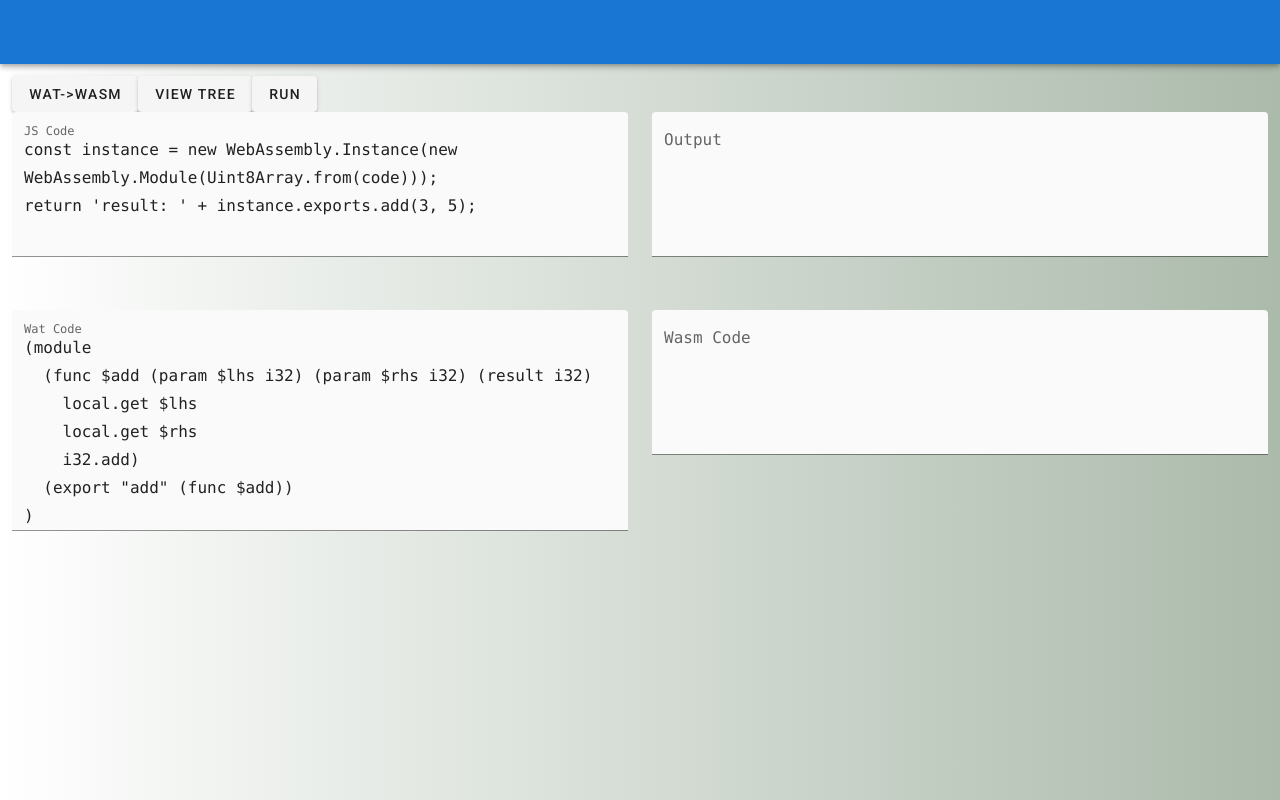
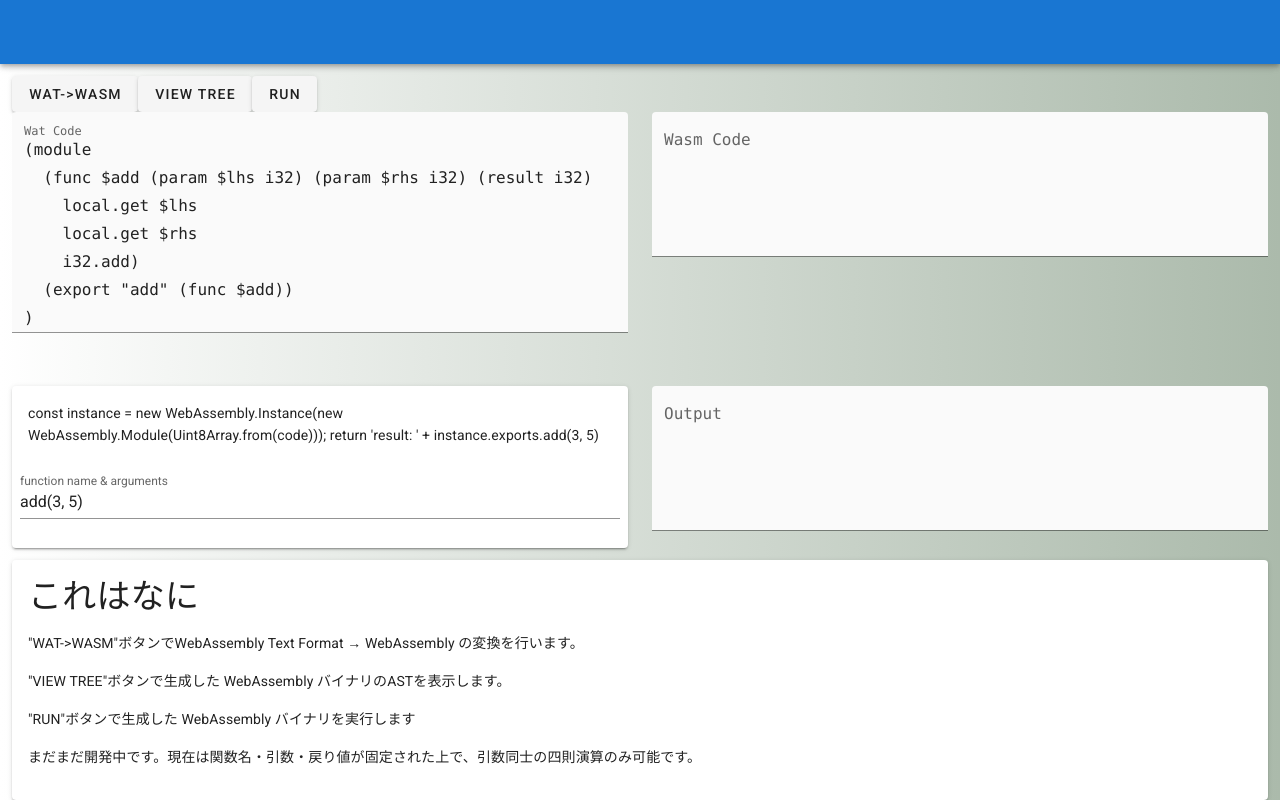
Before and after one commit to w-haibara/vuewat, a Vue app: page / in a window 1280 px wide. Built offline with nearby package versions, Linux system fonts and the light colour scheme.

Commit message:
公開用に整備した

```diff
--- a/src/components/WatToWasm.vue
+++ b/src/components/WatToWasm.vue
@@ -46,31 +46,6 @@
               class="codearea"
               spellcheck="false"
               filled
-              label="JS Code"
-              auto-grow
-              background-color="grey lighten-5"
-              color="grey darken-4"
-              v-model="js_code"
-            ></v-textarea>
-          </v-col>
-          <v-col cols="12" sm="6">
-            <v-textarea
-              class="codearea"
-              :readonly="true"
-              spellcheck="false"
-              filled
-              label="Output"
-              auto-grow
-              background-color="grey lighten-5"
-              color="grey darken-4"
-              v-model="output"
-            ></v-textarea>
-          </v-col>
-          <v-col cols="12" sm="6">
-            <v-textarea
-              class="codearea"
-              spellcheck="false"
-              filled
               label="Wat Code"
               auto-grow
               background-color="grey lighten-5"
@@ -90,7 +65,41 @@
               v-model="wasm_code_disp"
             ></v-textarea>
           </v-col>
+          <v-col cols="12" sm="6">
+            <v-card class="mx-auto">
+              <v-card-text>
+                <div class="text--primary">{{js_code}}{{wasm_function_name}}</div>
+              </v-card-text>
+              <v-card-actions>
+                <v-text-field label="function name & arguments" v-model="wasm_function_name"></v-text-field>
+              </v-card-actions>
+            </v-card>
+          </v-col>
+          <v-col cols="12" sm="6">
+            <v-textarea
+              class="codearea"
+              :readonly="true"
+              spellcheck="false"
+              filled
+              label="Output"
+              auto-grow
+              background-color="grey lighten-5"
+              color="grey darken-4"
+              v-model="output"
+            ></v-textarea>
+          </v-col>
         </v-row>
+        <v-card class="mx-auto">
+          <v-card-text>
+            <div class="text--primary">
+              <p class="display-1 text--primary">これはなに</p>
+              <p>"WAT->WASM"ボタンでWebAssembly Text Format → WebAssembly の変換を行います。</p>
+              <p>"VIEW TREE"ボタンで生成した WebAssembly バイナリのASTを表示します。</p>
+              <p>"RUN"ボタンで生成した WebAssembly バイナリを実行します</p>
+              <p>まだまだ開発中です。現在は関数名・引数・戻り値が固定された上で、引数同士の四則演算のみ可能です。</p>
+            </div>
+          </v-card-text>
+        </v-card>
       </v-container>
     </v-content>
   </div>
@@ -121,7 +130,8 @@ export default {
   },
   data: () => ({
     js_code:
-      "const instance = new WebAssembly.Instance(new WebAssembly.Module(Uint8Array.from(code)));\nreturn 'result: ' + instance.exports.add(3, 5);",
+      "const instance = new WebAssembly.Instance(new WebAssembly.Module(Uint8Array.from(code)));\nreturn 'result: ' + instance.exports.",
+    wasm_function_name: "add(3, 5)",
     output: "",
     wat_code:
       '(module\n\t(func $add (param $lhs i32) (param $rhs i32) (result i32)\n\t\tlocal.get $lhs\n\t\tlocal.get $rhs\n\t\ti32.add)\n\t(export "add" (func $add))\n)',
@@ -184,7 +194,7 @@ export default {
 
       const code = this.wasm_code;
 
-      let functionBody = this.js_code.replace(/\n|\t/g, "");
+      let functionBody = this.js_code + this.wasm_function_name + ";";
       const run = new Function("code", functionBody);
 
       try {
```
